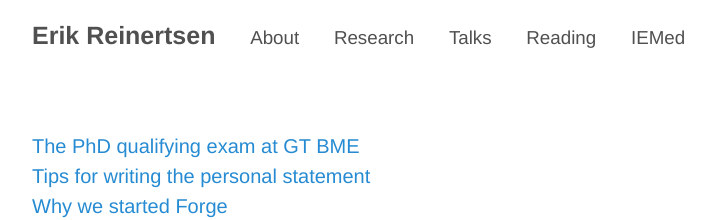
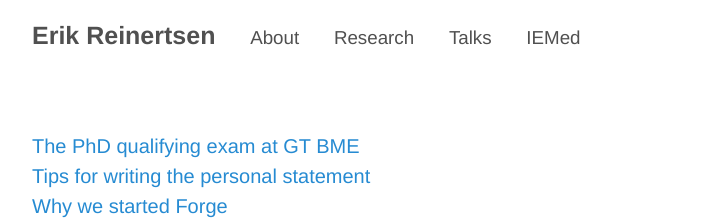
Before and after one commit to erikr/erikr.github.io, a Jekyll site: the page built from index.html, in a window 1280 px wide. Shown: the top 220 px of the page, without its empty margins (248-963 px from the left). Built offline with Jekyll 4.4.1, drawn with Linux system fonts in a browser that asks for light colours; nearby versions of some CDN libraries; the list of posts is cut into pages by our own code.

Commit message:
removed reading

```diff
--- a/_config.yml
+++ b/_config.yml
@@ -21,5 +21,4 @@ pages_list:
   About: '/about'
   Research: '/research'
   Talks: '/talks'
-  Reading: '/reading'
   IEMed: '/iemed'
```
